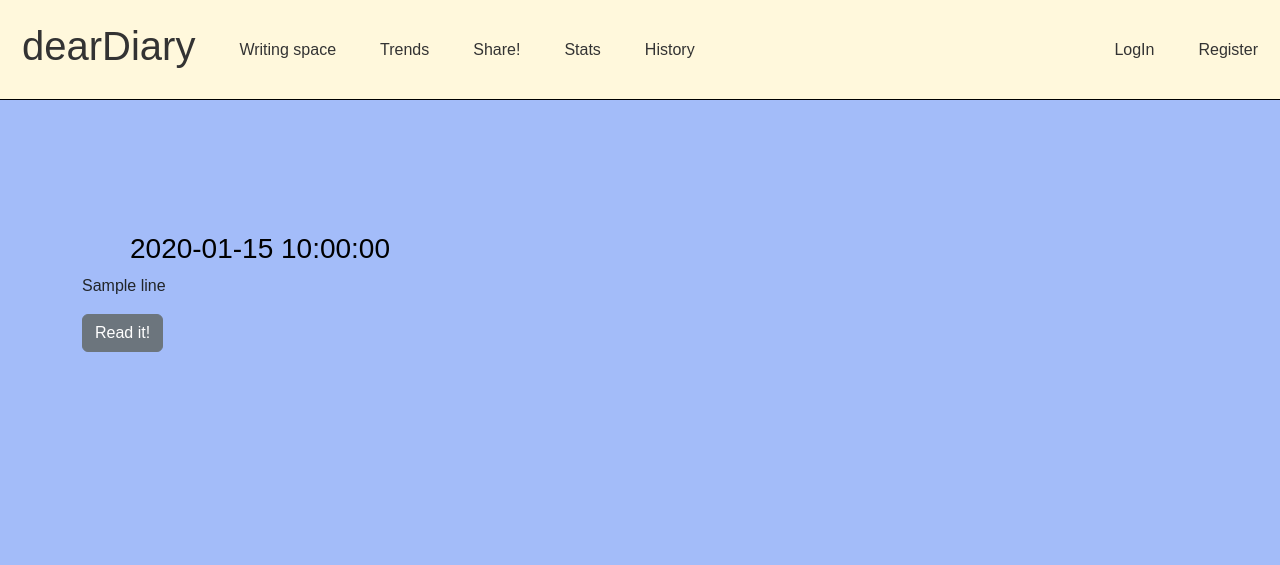
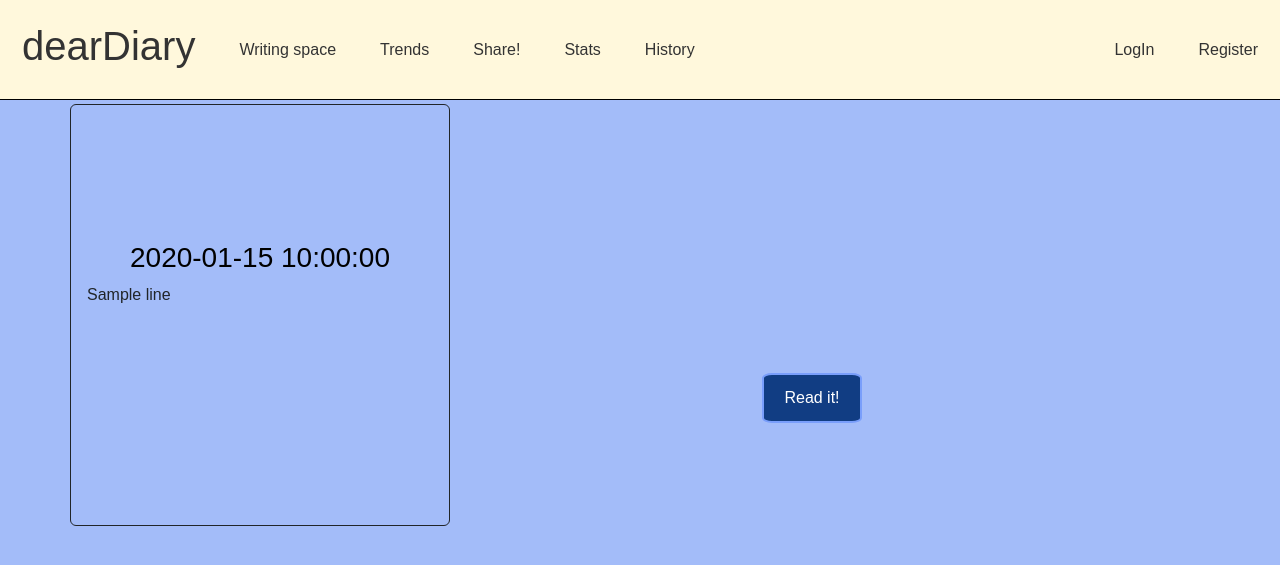
Before and after one commit to krish031006-Me/Dear-Diary, a Flask app: template templates/history.html in a window 1280 px wide. Shown: the top 565 px of the page. Run offline with Flask 3, Linux system fonts and the light colour scheme; the template is opened without the code that fills it: most values are stand-ins (such as "Sample title", 1, 10 or a date in 2020); some libraries are stand-ins or nearby versions; some web fonts are replaced.

Commit message:
Updated the history.html to working condition

```diff
--- a/templates/history.html
+++ b/templates/history.html
@@ -3,31 +3,28 @@
 
 {% block main %}
 
+    <div class="history_common">
         {% if not entries %}
-        <h3 class = "mb-3">You haven't started writing yet</h3>
+            <h3>You haven't started writing yet</h3>
         {% else %}
-        <h1 class = "mb-3">Letters sent you-</h1>
+            <h1>Letters sent you-</h1>
             <br><br>
-        <!--Dynamic headings after the slides-->
-        <div class="container marketing">
-            <div class="row">
+            <div class="container marketing" id="slides">
+                <div class="row g-4">
                     {% for entry in entries %}
-                <div class="col-lg-4">
-                    <form action = "/article" method = "post">
-                        <h3 class="fw-normal" id = "title">{{ entry.written_date }}</h3>
+                        <div class="col-lg-4 border border-dark rounded p-3">
+                            <form action="/article" method="post">
+                                <h3 class="fw-normal" style="text-align: center;" id="title">{{ entry.date_only }}</h3>
                                 <p>{{ lines[loop.index0] }}</p>
-                        <input type = "hidden" name = "entry_id" value = "{{ entry.letter_id }}">
-                        <input type = "hidden" name = "user_id" value = "{{ entry.user_id }}">
-                        <p><button class="btn btn-secondary" id = "read_btn" type = "submit">Read it!</button></p>
+                                <input type="hidden" name="entry_id" value="{{ entry.letter_id }}">
+                                <input type="hidden" name="user_id" value="{{ entry.user_id }}">
+                                <p><button class="inside_button" id="read_btn" type="submit">Read it!</button></p>
                             </form>
                         </div>
-                {% if (loop.index0 + 1) % 3 == 0 and not loop.last %}
-                    </div><div class="row">
-                {% endif %}
                         {% endfor %}
                 </div>
             </div>
         {% endif %}
-
+    </div>
 
 {% endblock %}
```
Lines whose indentation alone changed are shown as unchanged.
